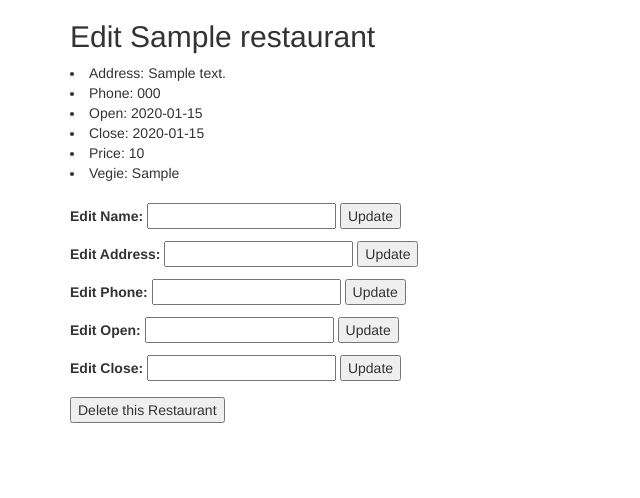
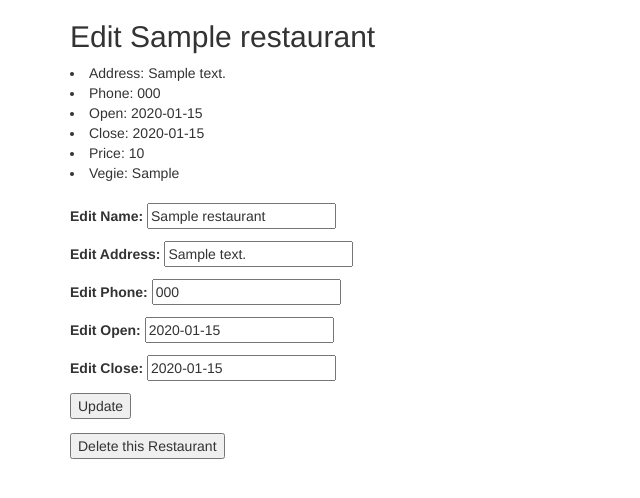
Before and after one commit to kbulloch/Epifoodus, a PHP site: template views/edit_restaurant.twig in a window 1280 px wide. Shown: the top 498 px of the page, without its empty margins (0-640 px from the left). Run offline with PHP 8.4, Linux system fonts and the light colour scheme; the template is opened without the code that fills it: most values are stand-ins (such as "Sample title", 1, 10 or a date in 2020); some libraries are stand-ins or nearby versions.

Commit message:
resolve route problems

```diff
--- a/views/add_restaurant.twig
+++ b/views/add_restaurant.twig
@@ -23,7 +23,7 @@
         <p><a href="/restaurant_form">Add more!</a></p>
         <p><a href="/">Home</a></p>
 
-        <li><a href="/restaurants">View All Restaurants</a></li>
+        <a href="/restaurants">View All Restaurants</a>
 
     </div>
   </body>
--- a/views/edit_restaurant.twig
+++ b/views/edit_restaurant.twig
@@ -15,37 +15,37 @@
     </div>
     <br>
     <div class="container">
-      <form action='/restaurants' method='post'>
+      <form action='/restaurants/{{ restaurant.getId }}' method='post'>
         <input name='_method' type='hidden' value='patch'>
         <p>
           <label for='name'>Edit Name:</label>
-          <input id='name' name='name' type='text'>
-          <button type='submit'>Update</button>
+          <input value="{{ restaurant.getName }}" id='name' name='name' type='text'>
+          <!-- <button type='submit'>Update</button> -->
         </p>
 
         <p>
           <label for='address'>Edit Address:</label>
-          <input id='address' name='address' type='text'>
-          <button type='submit'>Update</button>
+          <input value="{{ restaurant.getAddress }}" id='address' name='address' type='text'>
+          <!-- <button type='submit'>Update</button> -->
         </p>
 
         <p>
           <label for='phone'>Edit Phone:</label>
-          <input id='phone' name='phone' type='text'>
-          <button type='submit'>Update</button>
+          <input value="{{ restaurant.getPhone }}" id='phone' name='phone' type='text'>
+          <!-- <button type='submit'>Update</button> -->
         </p>
 
         <p>
           <label for='opentime'>Edit Open:</label>
-          <input id='opentime' name='opentime' type='text'>
-          <button type='submit'>Update</button>
+          <input value="{{ restaurant.getOpentime }}" id='opentime' name='opentime' type='text'>
+          <!-- <button type='submit'>Update</button> -->
         </p>
 
         <p>
           <label for='closetime'>Edit Close:</label>
-          <input id='closetime' name='closetime' type='text'>
-          <button type='submit'>Update</button>
+          <input value="{{ restaurant.getClosetime }}" id='closetime' name='closetime' type='text'>
         </p>
+        <button type='submit'>Update</button>
 
       </form>
 
```
Also changed, not shown: app/app.php (+8 -7 lines), views/restaurants.twig (+7 -7 lines). Lines whose indentation alone changed are shown as unchanged.
